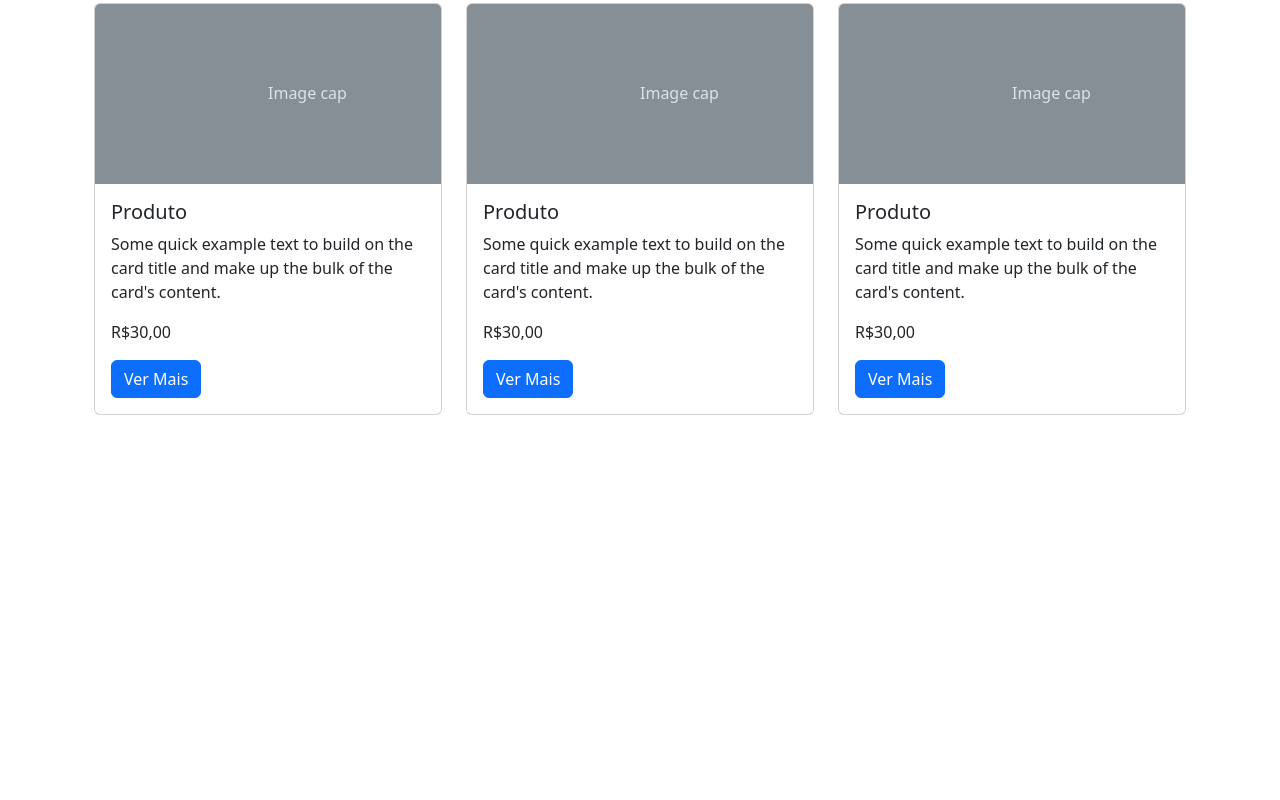
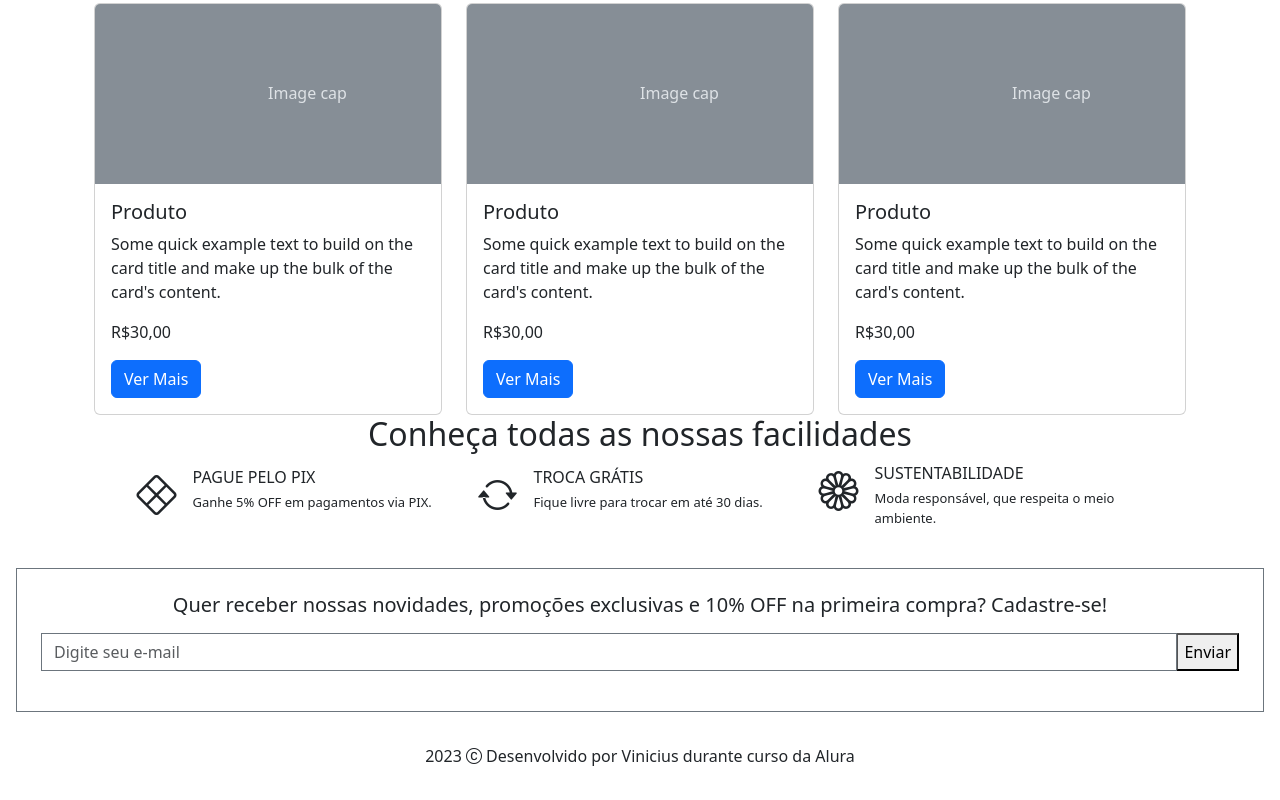
Before and after one commit to Vinicius-GabrieI/Meteora, a plain HTML site: page index.html in a window 1280 px wide. Shown: the part 1484-2284 px from the top of the page. Before the commit the page ends 1899 px from the top, so only its background shows below. Drawn offline with nearby package versions, Linux system fonts and the light colour scheme.

Commit message:
Wireframe finalizado

```diff
--- a/index.html
+++ b/index.html
@@ -7,6 +7,8 @@
     <title>Meteora</title>
     <link href="https://cdn.jsdelivr.net/npm/bootstrap@5.3.5/dist/css/bootstrap.min.css" rel="stylesheet"
         integrity="sha384-SgOJa3DmI69IUzQ2PVdRZhwQ+dy64/BUtbMJw1MZ8t5HZApcHrRKUc4W0kG879m7" crossorigin="anonymous">
+    <link rel="stylesheet" href="https://cdn.jsdelivr.net/npm/bootstrap-icons@1.11.3/font/bootstrap-icons.min.css">
+    <link rel="stylesheet" href="styles.css">
 
 </head>
 
@@ -343,6 +345,48 @@
         </div>
     </div>
 
+    <section class="px3 pb-4">
+        <h2 class="text-center">Conheça todas as nossas facilidades</h2>
+
+        <div class="d-flex flex-column flex-lg-row justify-content-center align-items-center gap-3">
+            <div class="divs-facilities d-flex gap-3">
+                <div><i class="bi bi-x-diamond fs-1"></i></div>
+                <div>
+                    <div class=" mb-1">PAGUE PELO PIX</div>
+                    <div class="text-small">Ganhe 5% OFF em pagamentos via PIX.</div>
+                </div>
+            </div>
+
+            <div class="divs-facilities d-flex gap-3">
+                <div><i class="bi bi-arrow-repeat fs-1"></i></div>
+                <div>
+                    <div class=" mb-1">TROCA GRÁTIS</div>
+                    <div class="text-small">Fique livre para trocar em até 30 dias.</div>
+                </div>
+            </div>
+
+            <div class="divs-facilities d-flex gap-3">
+                <div><i class="bi bi-flower1 fs-1"></i></div>
+                <div>
+                    <div class=" mb-1">SUSTENTABILIDADE</div>
+                    <div class="text-small">Moda responsável, que respeita o meio ambiente.</div>
+                </div>
+            </div>
+        </div>
+    </section>
+
+    <form class="border border-secondary m-3 p-4 text-center">
+        <h5>Quer receber nossas novidades, promoções exclusivas e 10% OFF na primeira compra? Cadastre-se!</h5>
+        <div class="input-group my-3">
+            <input type="email" class="form-control border-secondary rounded-0" placeholder="Digite seu e-mail" aria-label="Digite seu e-mail"
+                aria-describedby="button-addon2" />
+            <button type="button" id="button-addon2">Enviar</button>
+        </div>
+    </form>
+
+    <footer class="text-center">
+        <p class="py-3">2023 <i class="bi bi-c-circle"></i> Desenvolvido por Vinicius durante curso da Alura</p>
+    </footer>
 
     <script src="https://cdn.jsdelivr.net/npm/bootstrap@5.3.5/dist/js/bootstrap.bundle.min.js"
         integrity="sha384-k6d4wzSIapyDyv1kpU366/PK5hCdSbCRGRCMv+eplOQJWyd1fbcAu9OCUj5zNLiq"
--- /dev/null
+++ b/styles.css
@@ -0,0 +1,7 @@
+.text-small {
+    font-size: 0.813rem;
+}
+
+.divs-facilities {
+    width: 325px;
+}
```
